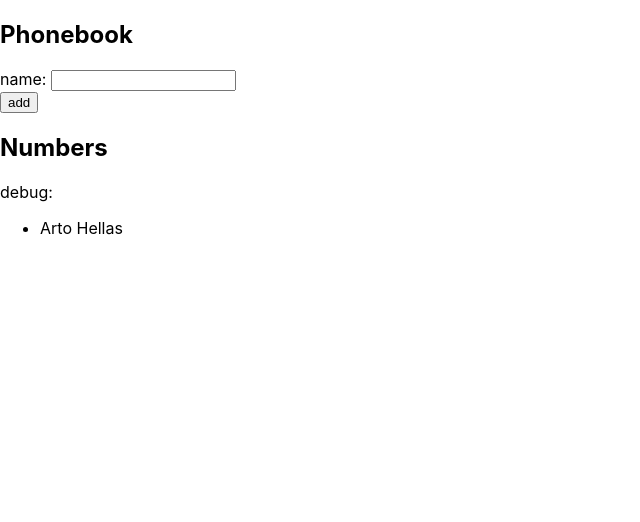
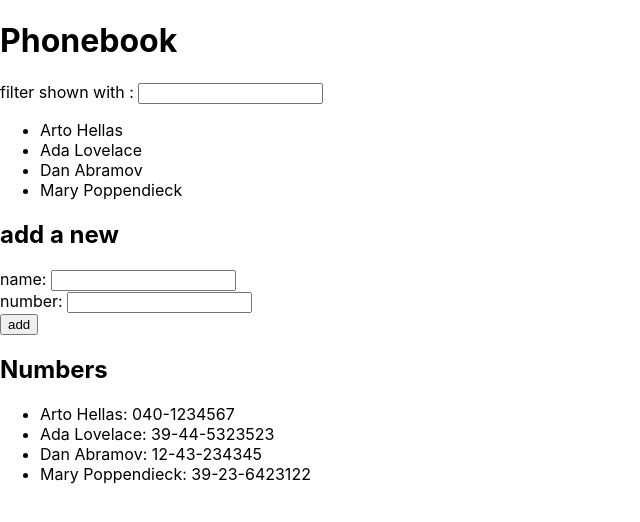
Before and after one commit to maxlestage/my-contact, a React (Create React App) app: page / in a window 1280 px wide. Shown: the top 522 px of the page, without its empty margins (0-640 px from the left). Built offline with nearby package versions, Linux system fonts and the light colour scheme.

Commit message:
2.9* : Le répertoire Step4

```diff
--- a/src/App.js
+++ b/src/App.js
@@ -3,20 +3,31 @@ import "./App.css";
 import React, { useState } from "react";
 
 const App = () => {
-  const [persons, setPersons] = useState([{ name: "Arto Hellas" }]);
+  const [persons, setPersons] = useState([
+    { name: "Arto Hellas", number: "040-1234567" },
+    { name: "Ada Lovelace", number: "39-44-5323523", id: 2 },
+    { name: "Dan Abramov", number: "12-43-234345", id: 3 },
+    { name: "Mary Poppendieck", number: "39-23-6423122", id: 4 },
+  ]);
+
   const [newName, setNewName] = useState("");
+  const [newNumber, setNewNumber] = useState("");
+  const [searchPerson, setSearchPerson] = useState("");
+
+  const allPersons = persons.map((person) => {
+    return person.name;
+  });
 
   const addPerson = (event) => {
     event.preventDefault();
     const personObject = {
       name: newName,
+      number: newNumber,
     };
 
-    console.log(personObject.name);
-
-    const allPersons = persons.map((person) => {
-      return person.name;
-    });
+    // const allPersons = persons.map((person) => {
+    //   return person.name;
+    // });
 
     allPersons.forEach((name) => {
       if (name === newName) {
@@ -24,30 +35,65 @@ const App = () => {
       } else {
         setPersons(persons.concat(personObject));
         setNewName("");
+        setNewNumber("");
       }
     });
   };
+
+  console.log(allPersons);
 
   const handlePersonChange = (event) => {
     setNewName(event.target.value);
   };
 
+  const handleNumberchange = (event) => {
+    setNewNumber(event.target.value);
+  };
+
+  const search = (e) => setSearchPerson(e.target.value);
+
+  console.log(searchPerson);
   return (
     <div>
-      <h2>Phonebook</h2>
+      <h1>Phonebook</h1>
+      <div>
+        <p>
+          filter shown with : <input value={searchPerson} onChange={search} />
+        </p>
+        <div>
+          {allPersons.filter((name) => name.includes(searchPerson)) ? (
+            <ul>
+              {allPersons.map((name) => (
+                <li key={name}>{name}</li>
+              ))}
+            </ul>
+          ) : (
+            <p>Nothing</p>
+          )}
+        </div>
+      </div>
+      <h2>add a new</h2>
       <form onSubmit={addPerson}>
         <div>
           name: <input value={newName} onChange={handlePersonChange} />
+        </div>
+        <div>
+          number: <input value={newNumber} onChange={handleNumberchange} />
         </div>
         <div>
           <button type="submit">add</button>
         </div>
       </form>
       <h2>Numbers</h2>
-      <div>debug: {newName}</div>
+      {/* <div>debug Name: {newName}</div>
+      <div>debug Number: {newNumber}</div> */}
       <ul>
         {persons.map((person) => {
-          return <li key={person.name}>{person.name}</li>;
+          return (
+            <li key={person.name}>
+              {person.name}: {person.number}{" "}
+            </li>
+          );
         })}
       </ul>
     </div>
```
